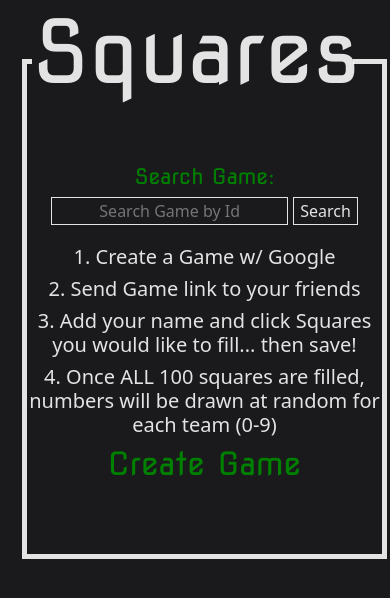
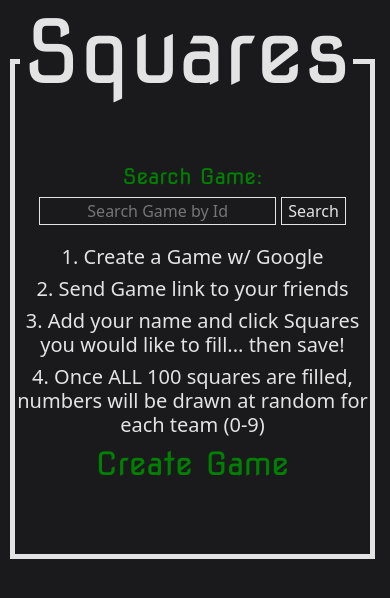
Before and after one commit to pyhurst/sbSquares, a React (Create React App) app in the folder client/: page / in a window 390 px wide. Shown: the top 598 px of the page. Built offline with nearby package versions, Linux system fonts and the light colour scheme; no server answers.

Commit message:
phone game screen shifted left

```diff
--- a/client/src/components/Header/Header.css
+++ b/client/src/components/Header/Header.css
@@ -5,4 +5,5 @@ nav {
 
 .navbar-title {
     color: rgba(255, 255, 255, 0.877);
+    padding-left: 20px;
 }
--- a/client/src/pages/Game/Game.css
+++ b/client/src/pages/Game/Game.css
@@ -181,6 +181,9 @@ h6 {
 }
 
 @media only screen and (max-width: 600px) {
+    .container {
+        padding-left: 0;
+    }
     .home {
         left: 285px;
         bottom: 230px;
@@ -289,6 +292,9 @@ h6 {
 }
 
 @media only screen and (max-width: 400px) {
+    .container {
+        padding-left: 0;
+    }
     #please{
         padding: 0px;
     }
```
Also changed, not shown: 1 other file (tests, documents, lock files or other folders).
